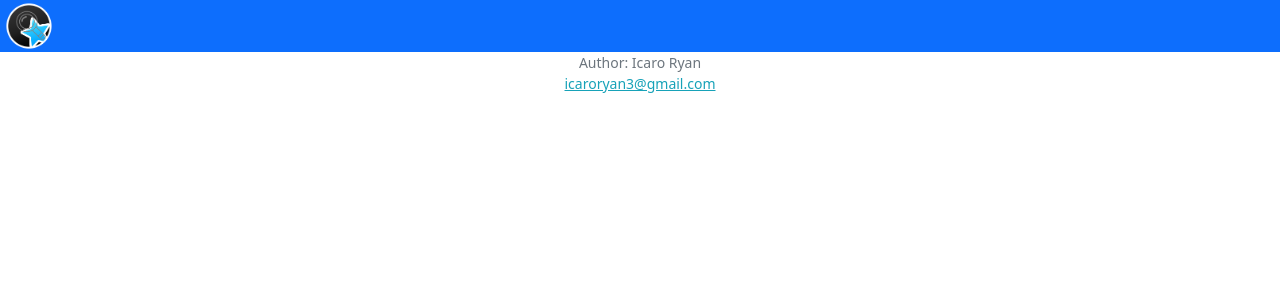
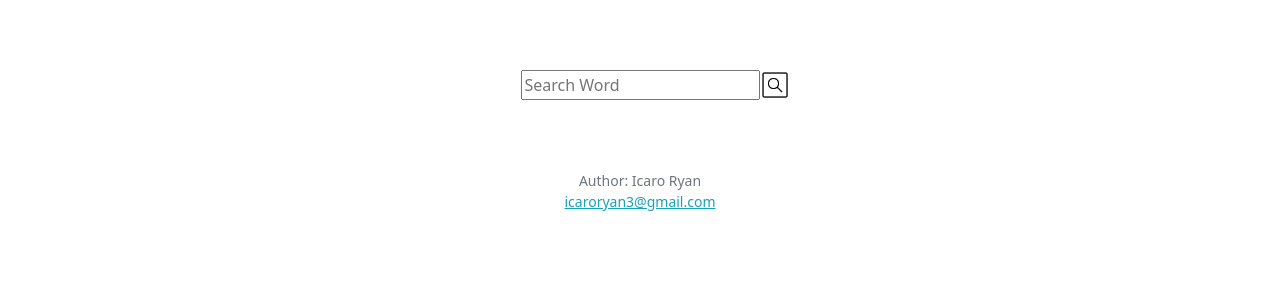
Before and after one commit to icaroryan/anki-vocab-builder, a Flask app: page / in a window 1280 px wide. Shown: the top 300 px of the page. Run offline with Flask 2, Linux system fonts and the light colour scheme; some libraries are stand-ins or nearby versions.

Commit message:
Search Button

```diff
--- a/app/static/css/styles.css
+++ b/app/static/css/styles.css
@@ -0,0 +1,5 @@
+.container {
+    padding: 70px;
+    text-align: center;
+
+}
--- a/app/templates/index.html
+++ b/app/templates/index.html
@@ -3,3 +3,13 @@
 {% block title %}
     Dashboard
 {% endblock %}
+
+{% block main %}
+    <div class="container">
+        <form action="/" method="POST">
+            <input type="text" name="word" placeholder="Search Word">
+            <input type="image" name="submit" src="{{ url_for('static', filename='img/search.png') }}" border="0" alt="submit" style="width: 30px; position: fixed;">
+        </form>
+    </div>
+
+{% endblock %}
--- a/app/templates/layout.html
+++ b/app/templates/layout.html
@@ -10,7 +10,7 @@
         <meta name="description" content="All-in-one Dictionary">
 
         <link href="/static/img/favicon.ico" rel="icon">
-        <link rel="stylesheet" href="{{ url_for('static', filename='css/style.css') }}"
+        <link rel="stylesheet" href="{{ url_for('static', filename='css/styles.css') }}"
 
         <!-- https://v5.getbootstrap.com/docs/5.0/getting-started/introduction/ -->
         <link rel="stylesheet" href="https://stackpath.bootstrapcdn.com/bootstrap/5.0.0-alpha1/css/bootstrap.min.css" integrity="sha384-r4NyP46KrjDleawBgD5tp8Y7UzmLA05oM1iAEQ17CSuDqnUK2+k9luXQOfXJCJ4I" crossorigin="anonymous">
@@ -19,13 +19,13 @@
     </head>
 
     <body>
-        <nav class="navbar navbar-dark bg-primary" style="background-color: #6610f2">
+        <!-- <nav class="navbar navbar-dark bg-primary" style="background-color: #6610f2">
             <div class="container-fluid">
                 <a class="navbar-brand" href="/" style="margin: -12px">
                     <img src="{{ url_for('static', filename='img/favicon.png') }}" width="50" height="50" alt="Anki Vocabulary Builder" loading="lazy">
                 </a>
               </div>
-        </nav>
+        </nav> -->
 
         <main>
             {% block main%}{% endblock %}
```
Also changed, not shown: app/static/img/search.png (added).
